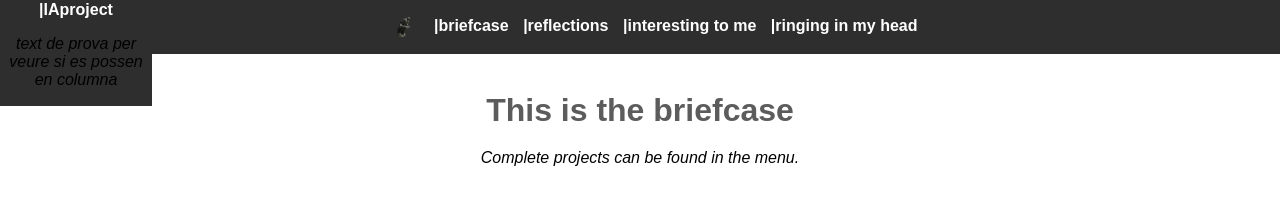
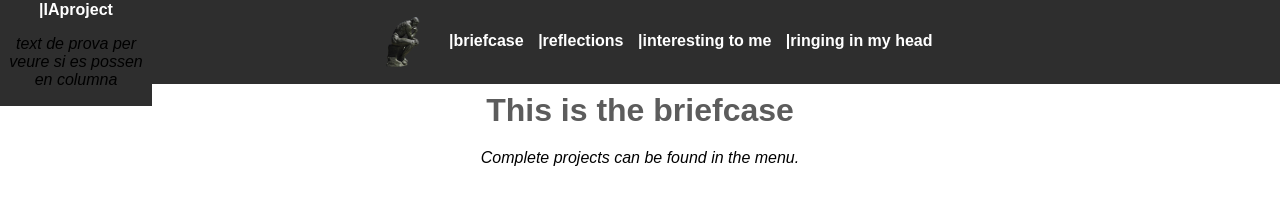
Before and after one commit to RogerRos/roger-s-reflections, a plain HTML site: page briefcase.HTML in a window 1280 px wide. Drawn offline with Linux system fonts and the light colour scheme.

Commit message:
Update briefcase.HTML

```diff
--- a/briefcase.HTML
+++ b/briefcase.HTML
@@ -39,8 +39,8 @@
         }
 
         .menu-item img {
-            width: 20px;
-            height: 20px;
+            width: 50px;
+            height: 50px;
             vertical-align: middle;
             margin-right: 5px;
         }
```
